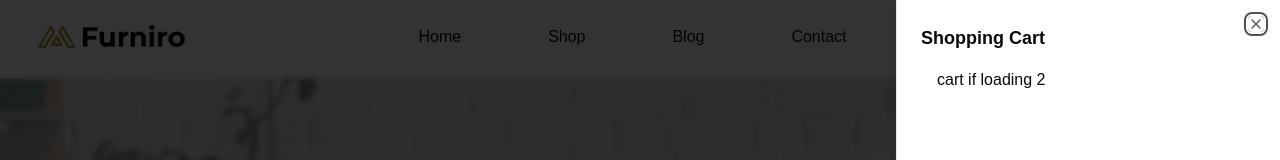
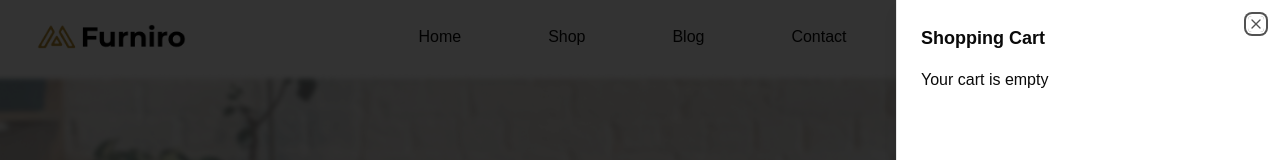
Before and after one commit to ShaziaBinteSattar/furniro-Market-Place, a Next.js app: page /shop in a window 1280 px wide. Both pictures are taken after a click on the element 1207 px from the left and 36 px from the top of the page. Shown: the top 160 px of the page. Built offline with nearby package versions, Linux system fonts and the light colour scheme.

Commit message:
more work

```diff
--- a/app/layout.tsx
+++ b/app/layout.tsx
@@ -1,12 +1,11 @@
+// app/layout.tsx
+
 import type { Metadata } from "next";
 import localFont from "next/font/local";
 import "./globals.css";
-import { Toaster } from 'sonner';
-import {Provider} from 'react-redux'
-import store from "./reduxconfig/store/store";
+import ClientSideProvider from "../components/ClientSideProvider"; // Import your client-side component
 
-
-
+// Fonts
 const geistSans = localFont({
   src: "./fonts/GeistVF.woff",
   variable: "--font-geist-sans",
@@ -30,13 +29,13 @@ export default function RootLayout({
 }>) {
   return (
     <html lang="en">
-      <link rel="icon" href="favicon.ico" type="image/x-icon"></link>
+      <head>
+        <link rel="icon" href="favicon.ico" type="image/x-icon" />
+      </head>
       <body
         className={`${geistSans.variable} ${geistMono.variable} antialiased`}
       >
-
-        {children}
-        <Toaster />
+        <ClientSideProvider>{children}</ClientSideProvider> {/* Wrap your children with ClientSideProvider */}
       </body>
     </html>
   );
--- a/app/reduxconfig/reducer/cartSlice.js
+++ b/app/reduxconfig/reducer/cartSlice.js
@@ -4,23 +4,17 @@ const cartSlice =  createSlice(
     {
         name:"cart",
         initialState:{
-            cartItems:[{
-                id: 1,
-                name: 'Slytherine',
-                description: 'Stylish cafe chair',
-                price: 2500000,
-                originalPrice: 3500000,
-                discount: 30,
-                quantity:2
-            }]
+            cartItems:[]
         },
         reducers:{
             addToCart: (state, action) => {
                 const existingItem = state.cartItems.find((item) => item.id === action.payload.id);
                 if (existingItem) {
-                  existingItem.quantity += 1;
+                  existingItem.quantity = action.payload.quantity;
+                  console.log("already");
+
                 } else {
-                  state.cartItems.push({ ...action.payload, quantity: 1 });
+                  state.cartItems.push({ ...action.payload });
                 }},
             removeToCart:(state,action)=>{
                 state.cartItems = state.cartItems.filter((item)=>item.id !== action.payload.id)
--- /dev/null
+++ b/components/ClientSideProvider.tsx
@@ -0,0 +1,20 @@
+// app/components/ClientSideProvider.tsx
+
+"use client"; // This marks it as a client-side component
+
+import { Provider } from 'react-redux';
+import { Toaster } from 'sonner';
+import store from '@/app/reduxconfig/store/store.js';
+
+const ClientSideProvider = ({ children }: { children: React.ReactNode }) => {
+  return (
+    <>
+      <Provider store={store}>
+        {children}
+      </Provider>
+      <Toaster />
+    </>
+  );
+};
+
+export default ClientSideProvider;
--- a/components/Navbar.tsx
+++ b/components/Navbar.tsx
@@ -1,85 +1,109 @@
-"use client"
-import React, { useState } from 'react'
-import acounticon from '@/public/assets/mdi_account-alert.png'
-import searchicon from '@/public/assets/akar-icons_search.png'
-import hearticon from '@/public/assets/akar-icons_heart.png'
-import carticon from '@/public/assets/ant-design_shopping-cart-outlined.png'
-import logo from '@/public/assets/Frame 168.png'
+"use client";
+
+import React, { useState } from "react";
+import acounticon from "@/public/assets/mdi_account-alert.png";
+import searchicon from "@/public/assets/akar-icons_search.png";
+import hearticon from "@/public/assets/akar-icons_heart.png";
+import carticon from "@/public/assets/ant-design_shopping-cart-outlined.png";
+import logo from "@/public/assets/Frame 168.png";
 import { FiAlignRight } from "react-icons/fi";
 
-import Image from 'next/image';
-import Link from 'next/link'
-import { useDispatch, useSelector } from 'react-redux'
+import Image from "next/image";
+import Link from "next/link";
+import { useDispatch, useSelector } from "react-redux";
+import {removeToCart} from '@/app/reduxconfig/reducer/cartSlice.js'
 import {
   Sheet,
   SheetContent,
   SheetHeader,
   SheetTitle,
   SheetTrigger,
-} from "@/components/ui/sheet"
-import { getTotalItems } from '@/app/reduxconfig/reducer/cartSlice'
-
-
-  interface Product {
-    id: number;                // Unique identifier for the product
-    name: string;              // Name of the product
-    description: string;       // Description of the product
-    price: number;             // Current price of the product
-    originalPrice?: number;    // (Optional) Original price before discount
-    discount?: number;         // (Optional) Discount percentage
-    image?: string;            // (Optional) URL or path of the product image
-    isNew?: boolean;           // (Optional) Indicates if the product is new
-    additionalInfo?: string;   // (Optional) Additional details about the product
-    category?: string;         // (Optional) Product category (e.g., "Furniture > Chairs")
-    tags?: string[];           // (Optional) Array of tags for product classification
-    quantity?:number;
-    colorOptions?:string;
-    sizeOptions?:string
-  }
-
+} from "@/components/ui/sheet";
 
 const Navbar = () => {
   const [isMenuOpen, setIsMenuOpen] = useState(false);
   const [isSearchOpen, setIsSearchOpen] = useState(false);
   const [heartCount, setHeartCount] = useState(0);
-  const dispach = useDispatch()
-  const cartItems = useSelector((state:any) => state.cart.cartItems);
-  const totalItems = cartItems.reduce((total:number, item:any) => total + item.quantity, 0);
 
-console.log(cartItems);
+  const dispatch = useDispatch();
+  const cartItems = useSelector((state: any) => state.cart.cartItems);
+  const totalItems = cartItems.reduce(
+    (total: number, item: any) => total + item.quantity,
+    0
+  );
+
+  console.log(cartItems);
+
+const deleteToCart = (id:String)=>{
+
+  dispatch(removeToCart({
+      id
+     }))
+}
 
   return (
     <nav>
-      <div className='p-5 flex flex-col md:flex-row justify-between items-center gap-4 md:gap-5'>
-        <div className='w-full  md:w-1/3 flex justify-between items-center md:justify-start px-4'>
-          <Image src={logo} width={150} height={200} alt='logo'/>
+      <div className="p-5 flex flex-col md:flex-row justify-between items-center gap-4 md:gap-5">
+        <div className="w-full  md:w-1/3 flex justify-between items-center md:justify-start px-4">
+          <Image src={logo} width={150} height={200} alt="logo" />
           <button
-            className='flex sm:hidden'
+            className="flex sm:hidden"
             onClick={() => setIsMenuOpen(!isMenuOpen)}
           >
-            <FiAlignRight className='text-xl'/>
+            <FiAlignRight className="text-xl" />
           </button>
         </div>
 
-        <div className={`${isMenuOpen ? 'flex  bg-zinc-300 p-2  rounded-lg shadow-lg' : 'hidden'} md:flex flex-col md:flex-row w-full md:w-2/3 justify-around px-10 gap-4 md:gap-0`}>
-          <Link href="/" className='hover:underline-offset-4  hover:underline  hover:scale-105'>Home</Link>
-          <Link href="/shop" className='hover:underline-offset-4  hover:underline hover:scale-105 '>Shop</Link>
-          <Link href="/blog" className='hover:underline-offset-4  hover:underline hover:scale-105'>Blog</Link>
-          <Link href="/contect" className='hover:underline-offset-4  hover:underline hover:scale-105'>Contact</Link>
+        <div
+          className={`${
+            isMenuOpen
+              ? "flex  bg-zinc-300 p-2  rounded-lg shadow-lg"
+              : "hidden"
+          } md:flex flex-col md:flex-row w-full md:w-2/3 justify-around px-10 gap-4 md:gap-0`}
+        >
+          <Link
+            href="/"
+            className="hover:underline-offset-4  hover:underline  hover:scale-105"
+          >
+            Home
+          </Link>
+          <Link
+            href="/shop"
+            className="hover:underline-offset-4  hover:underline hover:scale-105 "
+          >
+            Shop
+          </Link>
+          <Link
+            href="/blog"
+            className="hover:underline-offset-4  hover:underline hover:scale-105"
+          >
+            Blog
+          </Link>
+          <Link
+            href="/contect"
+            className="hover:underline-offset-4  hover:underline hover:scale-105"
+          >
+            Contact
+          </Link>
         </div>
 
-
-        <div className='flex justify-center md:justify-between w-full md:w-1/3 px-4 md:px-10 gap-6 md:gap-0'>
+        <div className="flex justify-center md:justify-between w-full md:w-1/3 px-4 md:px-10 gap-6 md:gap-0">
           <div>
-            <Image src={acounticon} className='cursor-pointer hover:scale-105' width={25} height={30} alt='account'/>
+            <Image
+              src={acounticon}
+              className="cursor-pointer hover:scale-105"
+              width={25}
+              height={30}
+              alt="account"
+            />
           </div>
           <div className="relative">
             <Image
               src={searchicon}
-              className='cursor-pointer hover:scale-105'
+              className="cursor-pointer hover:scale-105"
               width={25}
               height={30}
-              alt='search'
+              alt="search"
               onClick={() => setIsSearchOpen(!isSearchOpen)}
             />
             {isSearchOpen && (
@@ -95,11 +119,11 @@ console.log(cartItems);
           <div className="relative">
             <Image
               src={hearticon}
-              className='cursor-pointer hover:scale-105'
+              className="cursor-pointer hover:scale-105"
               width={25}
               height={30}
-              alt='favorites'
-              onClick={() => setHeartCount(prev => prev + 1)}
+              alt="favorites"
+              onClick={() => setHeartCount((prev) => prev + 1)}
             />
             {heartCount > 0 && (
               <span className="absolute -top-2 -right-2 bg-red-500 text-white rounded-full w-5 h-5 flex items-center justify-center text-xs">
@@ -110,32 +134,39 @@ console.log(cartItems);
           <Sheet>
             <SheetTrigger asChild>
               <div>
-                <Image src={carticon} className='cursor-pointer hover:scale-105' width={25} height={30} alt='cart'/>
+                <Image
+                  src={carticon}
+                  className="cursor-pointer hover:scale-105"
+                  width={25}
+                  height={30}
+                  alt="cart"
+                />
               </div>
             </SheetTrigger>
             <SheetContent>
               <SheetHeader>
                 <SheetTitle>Shopping Cart</SheetTitle>
               </SheetHeader>
-              {cartItems.length > 0 ?
+              {cartItems.length > 0 ? (<div>
 
-    <div className='m-4'>
-<p>cart if loading {totalItems} </p>
-    </div>
-
-
-
-      :<div className="mt-4">
-
-              <p>Your cart is empty</p>
-            </div>}
-
+                <div className="m-4">
+                  <p>Cart is loading {totalItems}</p>
+                </div>
+                <div>
+                  <button onClick={()=>deleteToCart(cartItems.id)}>delete</button>
+                </div>
+              </div>
+              ) : (
+                <div className="mt-4">
+                  <p>Your cart is empty</p>
+                </div>
+              )}
             </SheetContent>
           </Sheet>
         </div>
       </div>
     </nav>
-  )
-}
+  );
+};
 
-export default Navbar
+export default Navbar;
```
Also changed, not shown: app/shop/[id]/page.tsx (+9 -13 lines).
